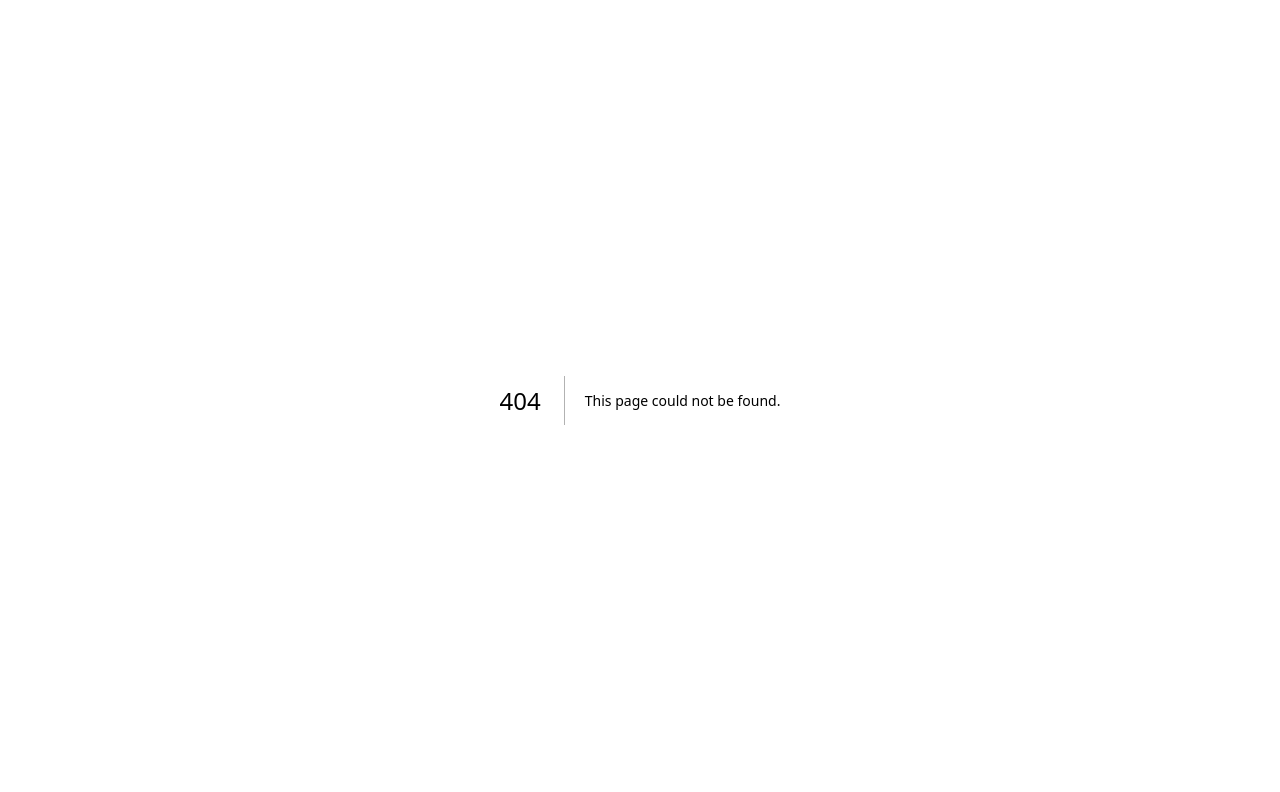
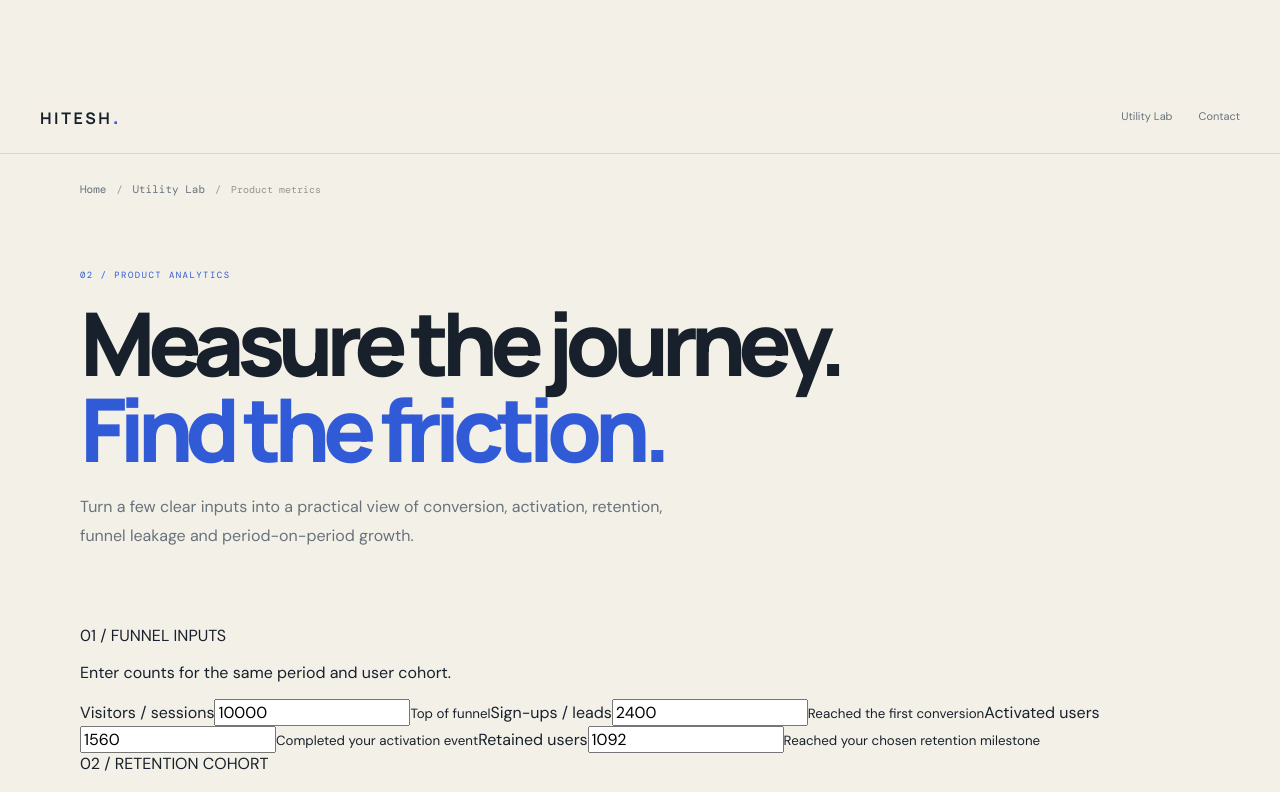
Before and after one commit to hiteshisthatyou/hitesh-portfolio, a Next.js app: page /utility-lab/product-metrics in a window 1280 px wide. Before the commit this address had no page. Shown: the top 792 px of the page. Built offline with nearby package versions, Linux system fonts and the light colour scheme.

Commit message:
feat: add interactive page calculator

```diff
--- /dev/null
+++ b/app/utility-lab/product-metrics/page.tsx
@@ -0,0 +1,4 @@
+import Link from 'next/link';
+import ProductMetricsCalculator from '@/components/ProductMetricsCalculator';
+export const metadata={title:'Product Metrics Calculator | Hitesh Vishwakarma',description:'Explore conversion, activation, retention, funnel drop-off and growth metrics with an interactive product analytics calculator.'};
+export default function ProductMetricsPage(){return <main className="bond-page"><header className="bond-topbar"><Link href="/" className="bond-wordmark">HITESH<span>.</span></Link><nav><Link href="/utility-lab">Utility Lab</Link><Link href="/#contact">Contact</Link></nav></header><div className="bond-wrap"><div className="bond-breadcrumb"><Link href="/">Home</Link><span>/</span><Link href="/utility-lab">Utility Lab</Link><span>/</span><span>Product metrics</span></div><section className="bond-intro"><p className="bond-eyebrow">02 / PRODUCT ANALYTICS</p><h1>Measure the journey.<br/><em>Find the friction.</em></h1><p>Turn a few clear inputs into a practical view of conversion, activation, retention, funnel leakage and period-on-period growth.</p></section><ProductMetricsCalculator/><footer className="bond-footer"><span>HITESH VISHWAKARMA · PRODUCT METRICS</span><Link href="/utility-lab/operations-efficiency">Next: Operations efficiency ↗</Link></footer></div></main>}
```
